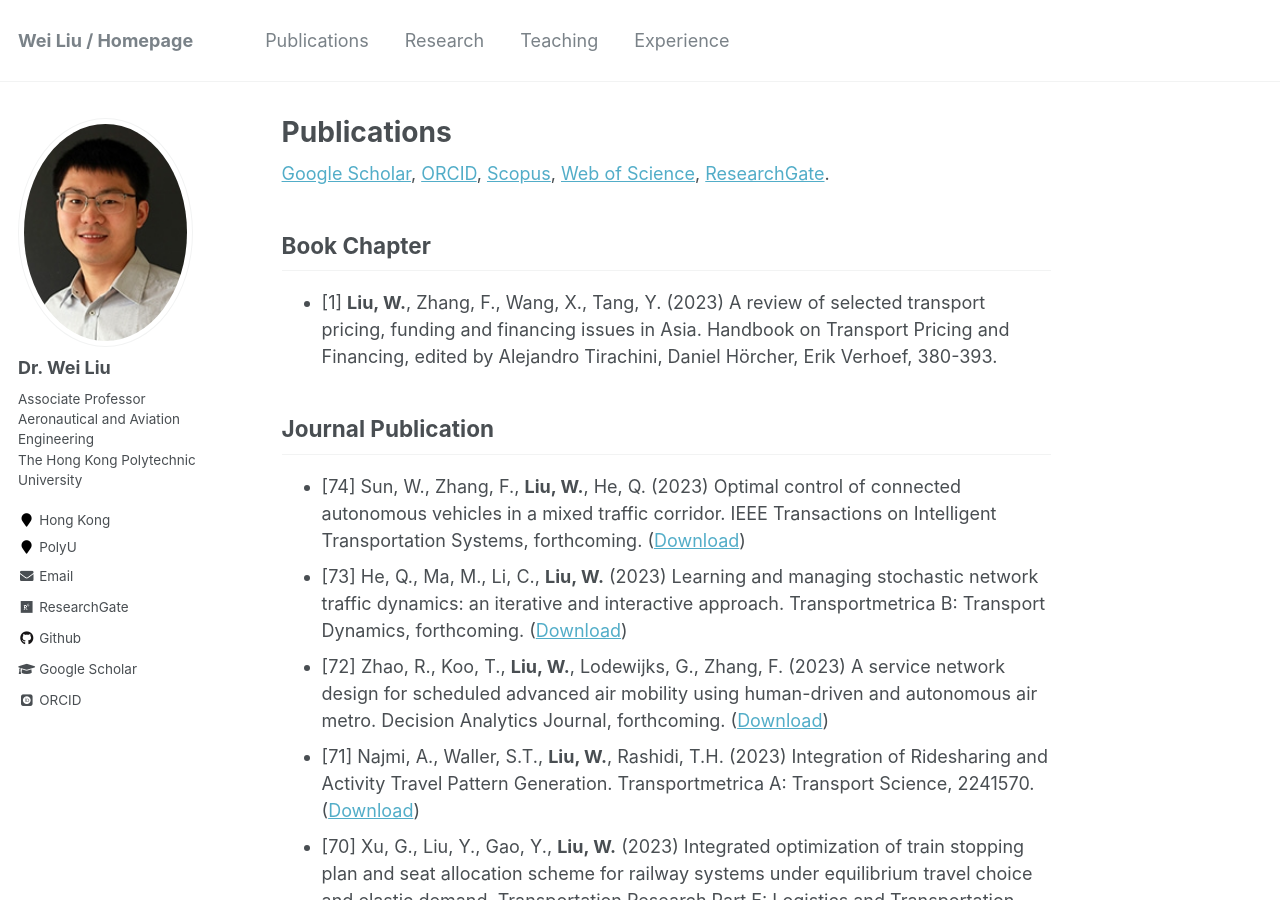
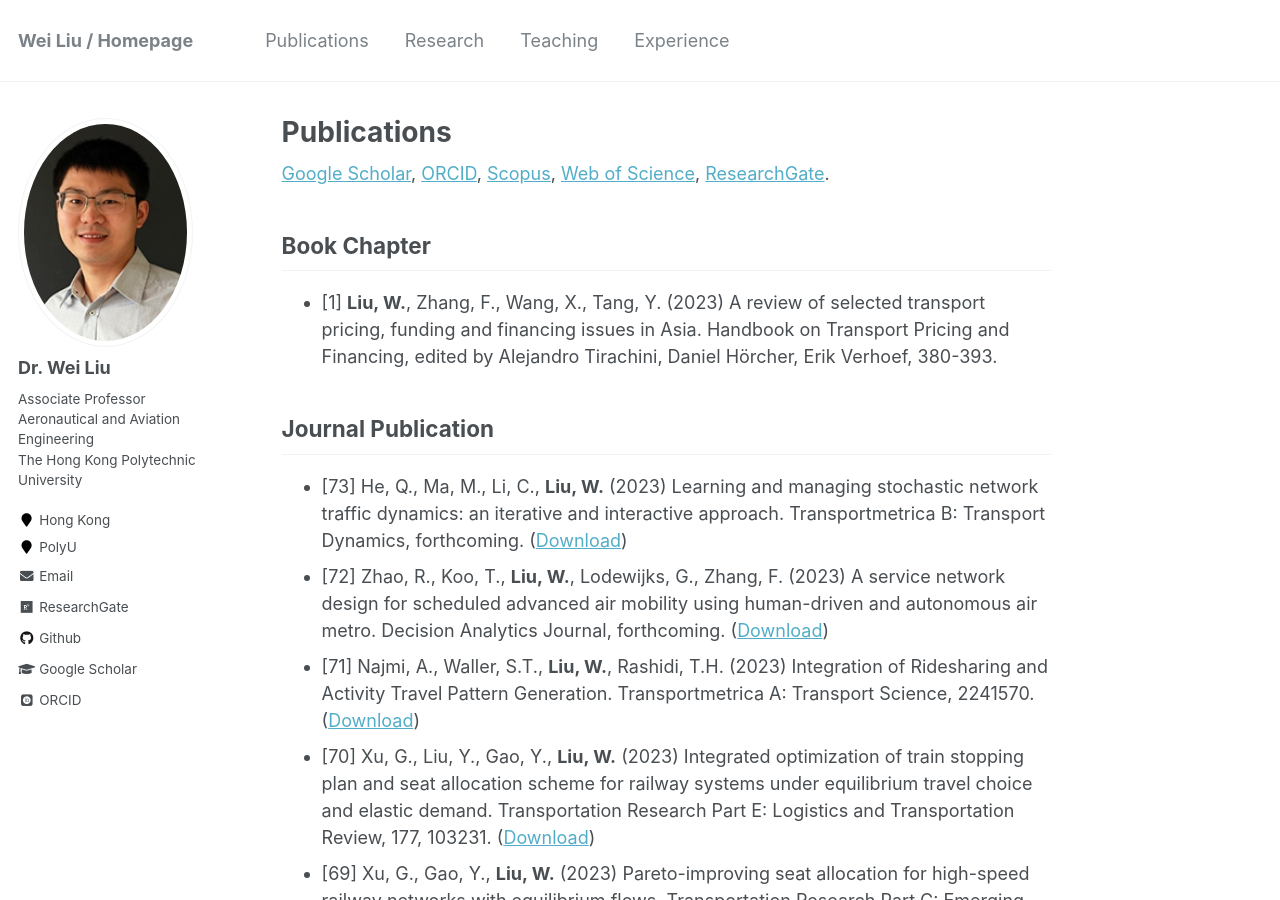
Before and after one commit to weiliu2016/weiliu2016.github.io, a Jekyll site: the page built from _pages/publications.md, in a window 1280 px wide and 900 px high. Built offline with Jekyll 4.4.1, drawn with Linux system fonts in a browser that asks for light colours; some web fonts are replaced.

Commit message:
Update publications.md

```diff
--- a/_pages/publications.md
+++ b/_pages/publications.md
@@ -22,7 +22,6 @@ Book Chapter
 
 Journal Publication
 ----------
-* [74] Sun, W., Zhang, F., **Liu, W.**, He, Q. (2023) Optimal control of connected autonomous vehicles in a mixed traffic corridor. IEEE Transactions on Intelligent Transportation Systems, forthcoming. ([Download](http://dx.doi.org/10.1109/TITS.2023.xxxxxxx))
 * [73] He, Q., Ma, M., Li, C., **Liu, W.** (2023) Learning and managing stochastic network traffic dynamics: an iterative and interactive approach. Transportmetrica B: Transport Dynamics, forthcoming. ([Download](https://doi.org/10.1080/21680566.2023.xxxxxxx))
 * [72] Zhao, R., Koo, T., **Liu, W.**, Lodewijks, G., Zhang, F. (2023) A service network design for scheduled advanced air mobility using human-driven and autonomous air metro. Decision Analytics Journal, forthcoming. ([Download](https://doi.org/10.1016/j.dajour.2023.xxxxxx))
 * [71] Najmi, A., Waller, S.T., **Liu, W.**, Rashidi, T.H. (2023) Integration of Ridesharing and Activity Travel Pattern Generation. Transportmetrica A: Transport Science, 2241570. ([Download](https://doi.org/10.1080/23249935.2023.2241570))
```
